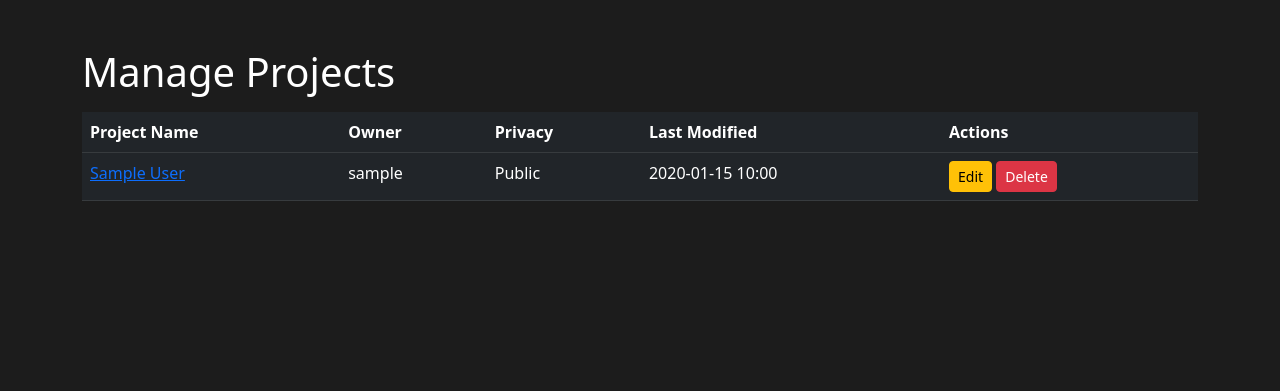
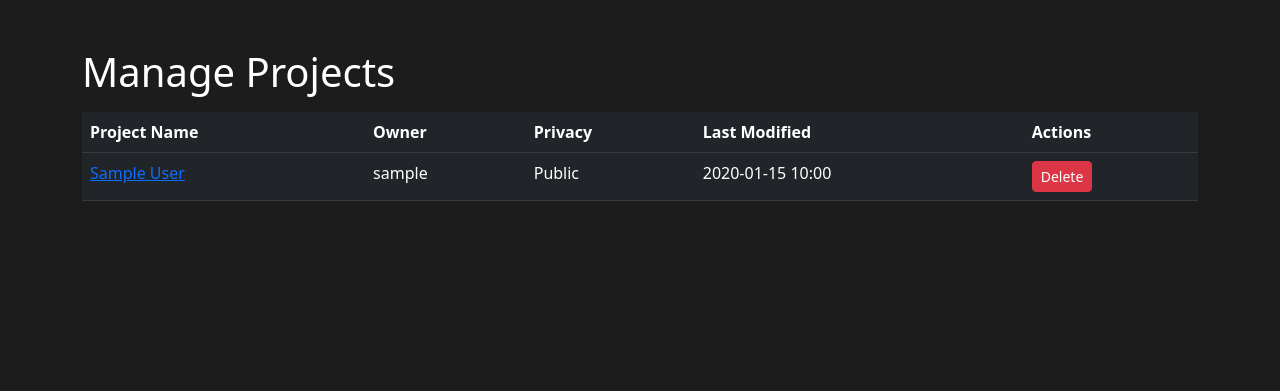
Before and after one commit to duk3y/music-production-pma, a Django app: page /manage-projects-admin/ in a window 1280 px wide. Shown: the part 60-451 px from the top of the page. Run offline with Django 5.2, Linux system fonts and the light colour scheme; a user stored in the database is signed in; tables that the repository leaves empty hold one stand-in row (values such as "Sample post").

Commit message:
PMA admins can now delete projects

```diff
--- a/mysite/views.py
+++ b/mysite/views.py
@@ -317,21 +317,26 @@ def confirm_delete_project(request, project_id):
 
 @login_required
 def delete_project(request, project_id):
-    project = get_object_or_404(Project, id=project_id, user=request.user)
+    project = get_object_or_404(Project, id=project_id)
+
+    # Ensure only PMA admins or project owners can delete
+    if not (request.user.profile.pmaStatus or project.user == request.user):
+        return HttpResponseForbidden("You do not have permission to delete this project.")
 
     if request.method == 'POST':
         project.delete()
         messages.success(request, f'Project "{project.name}" was deleted successfully.')
-        return redirect('common_default')
+        return redirect('manage_projects_admin')  # Redirect to manage projects for admins
 
-    return redirect('confirm_delete_project', project_id=project_id)
+    return redirect('manage_projects_admin')  # Fallback redirect
+
 
 @login_required
 def delete_file_from_manage(request, file_id):
     file = get_object_or_404(ProjectFiles, id=file_id)
     project = file.project
 
-    if request.user == project.user or request.user == file.uploaded_by:
+    if request.user == file.uploaded_by:
         file.delete()
         messages.success(request, "File deleted successfully.")
     else:
@@ -339,10 +344,10 @@ def delete_file_from_manage(request, file_id):
 
     return redirect('manage_project_files', project_id=project.id)
 
+@login_required
 def delete_file_from_admin(request, file_id):
     file = get_object_or_404(ProjectFiles, id=file_id)
     file.delete()
-
     return redirect('manage_files_admin')
 
 class ManageProjectsAdminView(LoginRequiredMixin, View):
--- a/templates/manage_projects_admin.html
+++ b/templates/manage_projects_admin.html
@@ -33,8 +33,12 @@
                 </td>
                 <td>{{ project.last_modified|date:"Y-m-d H:i" }}</td>
                 <td>
-                    <a href="{% url 'edit_project' project.id %}" class="btn btn-warning btn-sm">Edit</a>
-                    <a href="{% url 'delete_project' project.id %}" class="btn btn-danger btn-sm">Delete</a>
+                    <form method="post" action="{% url 'delete_project' project.id %}" class="d-inline">
+                        {% csrf_token %}
+                        <button type="submit" class="btn btn-danger btn-sm" onclick="return confirm('Are you sure you want to delete this project? This action cannot be undone.')">
+                            Delete
+                        </button>
+                    </form>
                 </td>
             </tr>
             {% endfor %}
```
